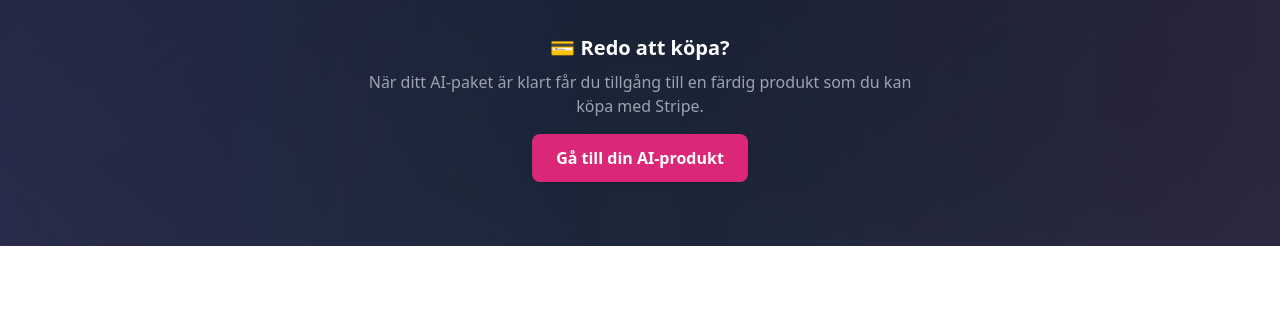
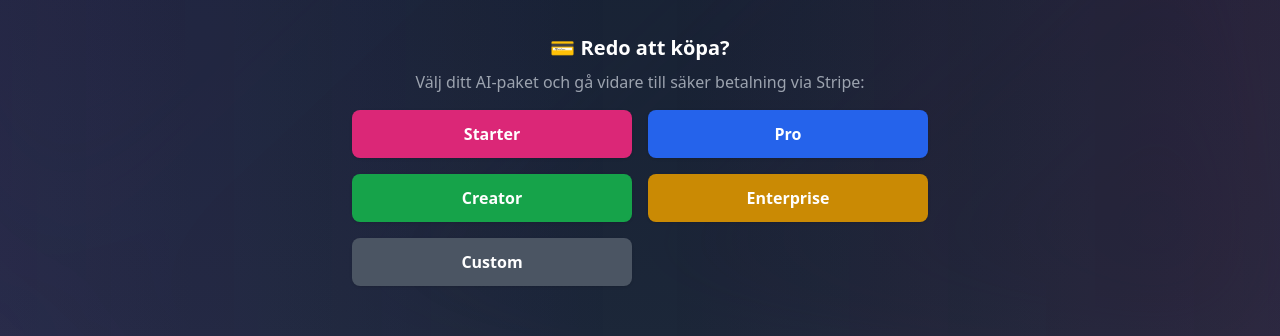
Before and after one commit to hrgr01/startpilot, a Next.js app: page / in a window 1280 px wide. Shown: the part 854-1190 px from the top of the page. Before the commit the page ends 1100 px from the top, so only its background shows below. Built offline with nearby package versions, Linux system fonts and the light colour scheme.

Commit message:
Update index.js

```diff
--- a/pages/index.js
+++ b/pages/index.js
@@ -96,12 +96,14 @@ export default function Home() {
         className="mt-20 max-w-xl mx-auto text-center relative z-10"
       >
         <h3 className="text-xl font-bold text-white mb-2">💳 Redo att köpa?</h3>
-        <p className="text-gray-400 mb-4">När ditt AI-paket är klart får du tillgång till en färdig produkt som du kan köpa med Stripe.</p>
-        <Link href="/dashboard">
-          <a className="inline-block bg-pink-600 hover:bg-pink-700 px-6 py-3 rounded-lg font-semibold text-white shadow">
-            Gå till din AI-produkt
-          </a>
-        </Link>
+        <p className="text-gray-400 mb-4">Välj ditt AI-paket och gå vidare till säker betalning via Stripe:</p>
+        <div className="grid grid-cols-1 md:grid-cols-2 gap-4">
+          <a href="https://buy.stripe.com/5kA005eGdffZfXGeUU" className="bg-pink-600 hover:bg-pink-700 px-6 py-3 rounded-lg font-semibold text-white shadow block text-center">Starter</a>
+          <a href="https://buy.stripe.com/8wMbIN55D8RBdPy6op" className="bg-blue-600 hover:bg-blue-700 px-6 py-3 rounded-lg font-semibold text-white shadow block text-center">Pro</a>
+          <a href="https://buy.stripe.com/14k6otgOl9VFbHqfZ0" className="bg-green-600 hover:bg-green-700 px-6 py-3 rounded-lg font-semibold text-white shadow block text-center">Creator</a>
+          <a href="https://buy.stripe.com/5kAfZ38hPebVh1K3cf" className="bg-yellow-600 hover:bg-yellow-700 px-6 py-3 rounded-lg font-semibold text-white shadow block text-center">Enterprise</a>
+          <a href="https://buy.stripe.com/9AQ5kp2XvebV12MaEI" className="bg-gray-600 hover:bg-gray-700 px-6 py-3 rounded-lg font-semibold text-white shadow block text-center">Custom</a>
+        </div>
       </motion.div>
     </div>
   );
```
